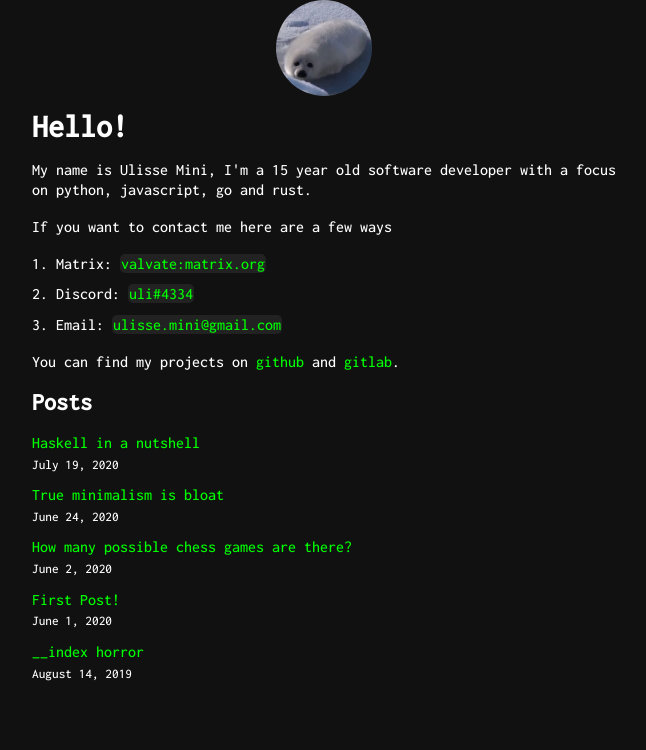
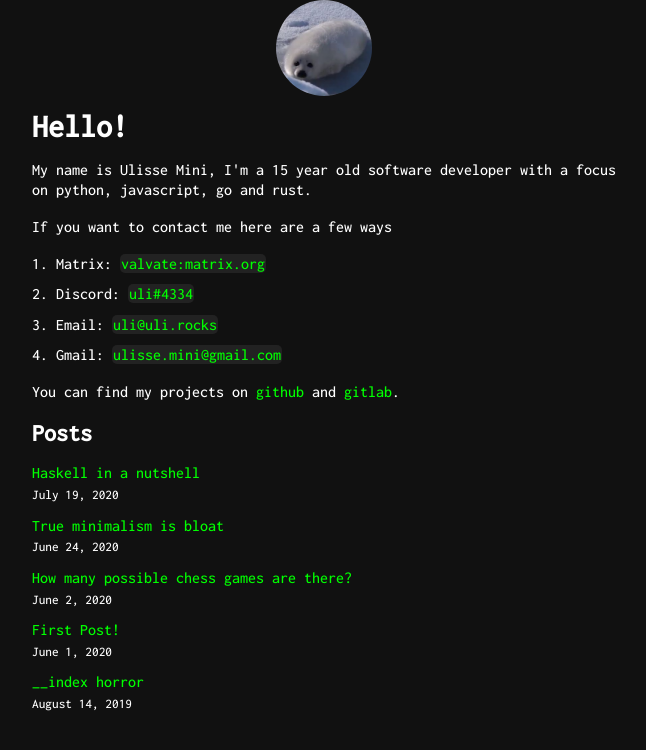
Before and after one commit to UlisseMini/uli.rocks-oldnext, a Next.js app: page / in a window 1280 px wide. Shown: the top 750 px of the page, without its empty margins (316-962 px from the left). Built offline with nearby package versions, Linux system fonts and the light colour scheme.

Commit message:
custom email like a cool kid

```diff
--- a/pages/index.tsx
+++ b/pages/index.tsx
@@ -5,7 +5,8 @@ import Date from '../components/date'
 
 const github = 'https://github.com/UlisseMini'
 const gitlab = 'https://gitlab.com/0u'
-const email = 'ulisse.mini@gmail.com'
+const gmail = 'ulisse.mini@gmail.com'
+const email = 'uli@uli.rocks'
 const discord = 'uli#4334'
 const matrix = 'valvate:matrix.org'
 
@@ -27,6 +28,9 @@ export default function Home ({ allPostsData }) {
         <li>Discord: <code>{discord}</code></li>
         <li>
           Email: <a href={`mailto:${email}`}><code>{email}</code></a>
+        </li>
+        <li>
+          Gmail: <a href={`mailto:${gmail}`}><code>{gmail}</code></a>
         </li>
       </ol>
       <p>
```
